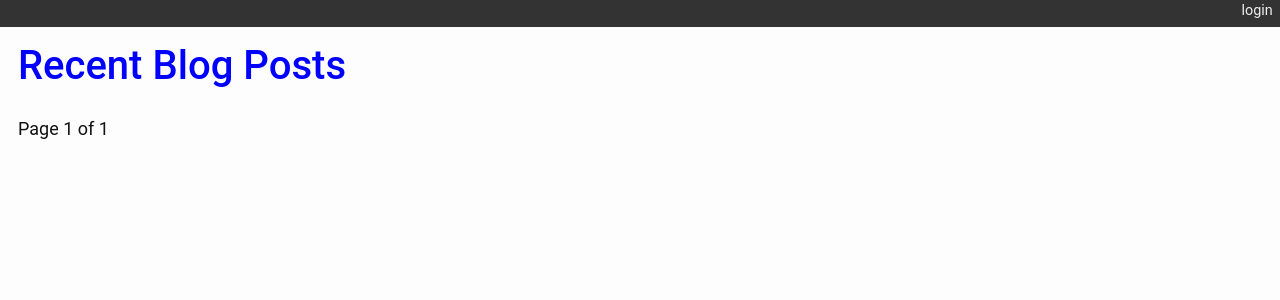
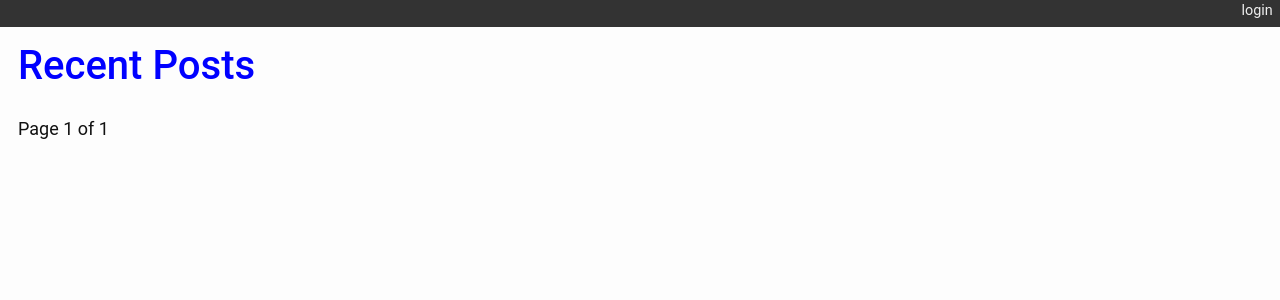
Before and after one commit to davidbUW/django-blog, a Django app: page / in a window 1280 px wide. Shown: the top 300 px of the page. Run offline with Django 3.2, Linux system fonts and the light colour scheme; data that the repository does not hold is empty; some libraries are stand-ins or nearby versions.

Commit message:
correct title to pass test

```diff
--- a/blogging/templates/blogging/list.html
+++ b/blogging/templates/blogging/list.html
@@ -1,6 +1,6 @@
 {% extends "base.html" %}
 {% block content %}
-  <h1><span style="color: #0000ff;">Recent Blog Posts</span></h1>
+  <h1><span style="color: #0000ff;">Recent Posts</span></h1>
 <style>
     body {
         font-family: "Roboto", sans-serif;
```
